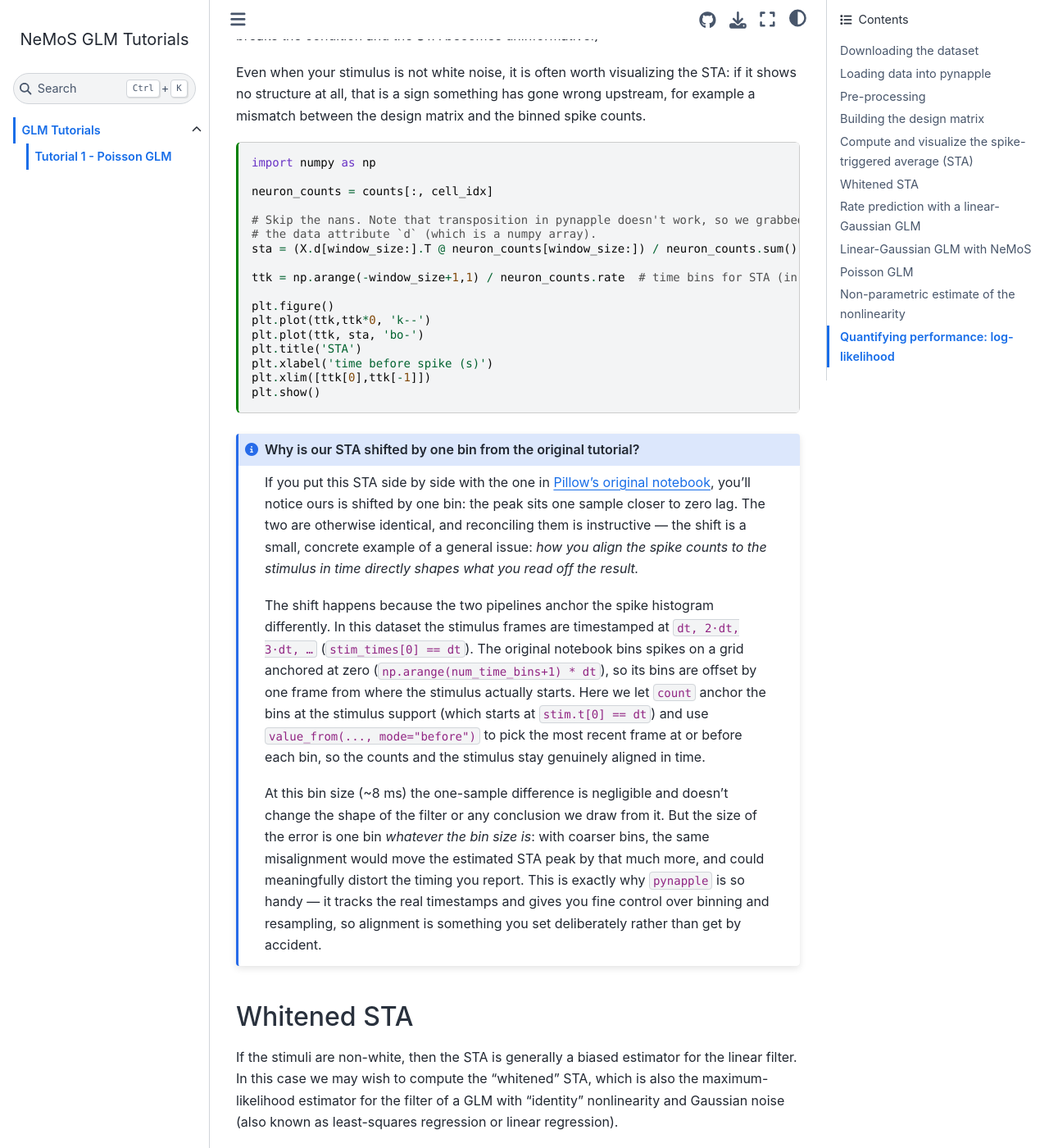
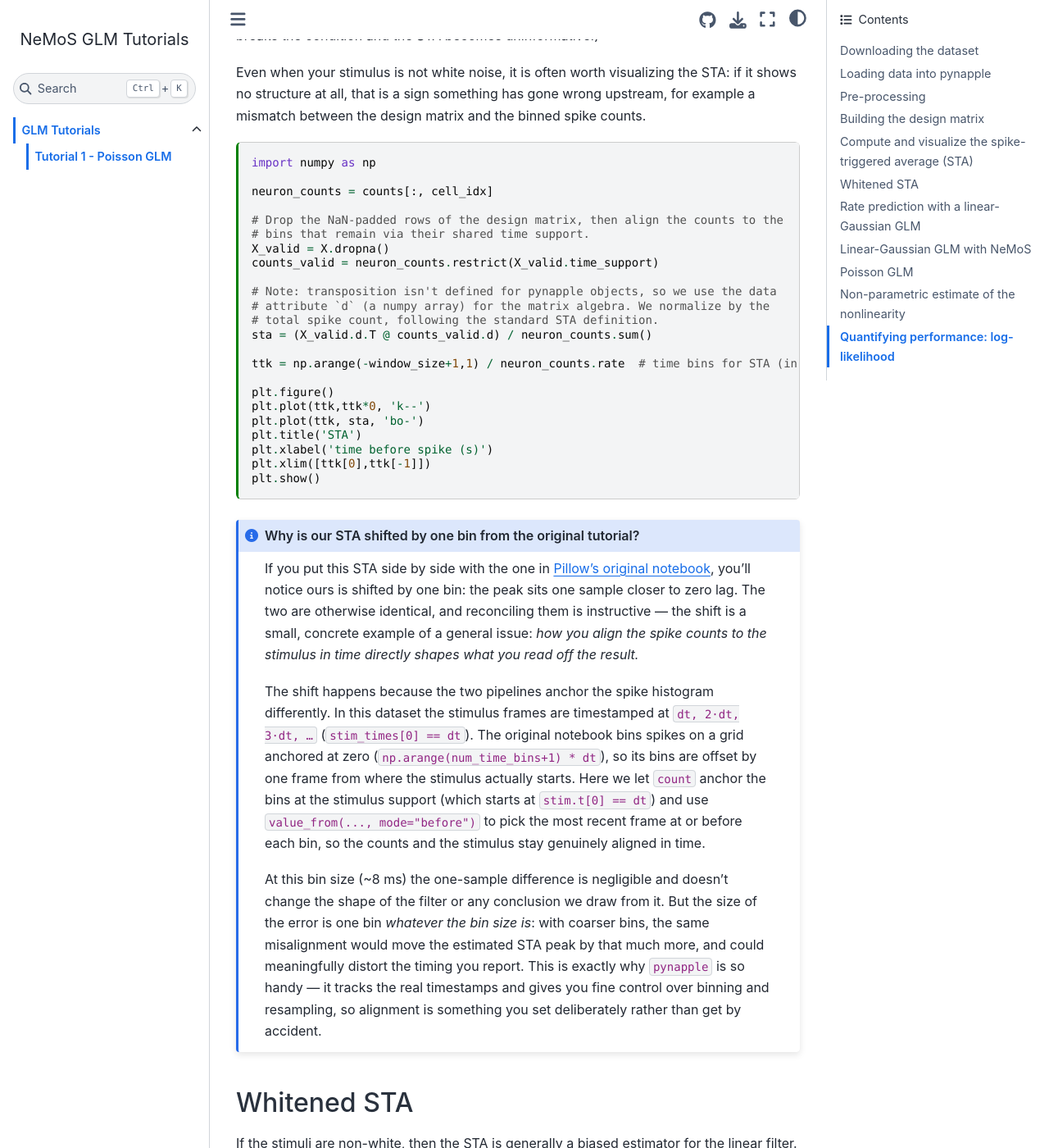
Before and after one commit to BalzaniEdoardo/nemos_glm_tutorials, a Sphinx documentation site: the page built from docs/tutorials/Sfn-2016-tutorial-GLMs/01_poisson_glm.md, in a window 1280 px wide and 1400 px high, scrolled down 6093 px. Shown: the whole window at 82% size. Built offline with Sphinx 7.4.7 and the Sphinx Book theme 1.1.4, drawn with Linux system fonts in a browser that asks for light colours; some of the changed text lies outside the part shown.

Commit message:
variable naming

````diff
--- a/docs/tutorials/Sfn-2016-tutorial-GLMs/01_poisson_glm.md
+++ b/docs/tutorials/Sfn-2016-tutorial-GLMs/01_poisson_glm.md
@@ -301,9 +301,15 @@ import numpy as np
 
 neuron_counts = counts[:, cell_idx]
 
-# Skip the nans. Note that transposition in pynapple doesn't work, so we grabbed
-# the data attribute `d` (which is a numpy array).
-sta = (X.d[window_size:].T @ neuron_counts[window_size:]) / neuron_counts.sum()
+# Drop the NaN-padded rows of the design matrix, then align the counts to the
+# bins that remain via their shared time support.
+X_valid = X.dropna()
+counts_valid = neuron_counts.restrict(X_valid.time_support)
+
+# Note: transposition isn't defined for pynapple objects, so we use the data
+# attribute `d` (a numpy array) for the matrix algebra. We normalize by the
+# total spike count, following the standard STA definition.
+sta = (X_valid.d.T @ counts_valid.d) / neuron_counts.sum()
 
 ttk = np.arange(-window_size+1,1) / neuron_counts.rate  # time bins for STA (in seconds)
 
@@ -335,7 +341,7 @@ If the stimuli have correlations this ML estimate may look like garbage (more on
 ```{code-cell} ipython3
 
 # Whitened STA (or linear regression via the analytical formula)
-wsta = np.linalg.pinv(X.d[window_size:].T @ X[window_size:]) @ sta * neuron_counts.sum()
+wsta = np.linalg.pinv(X_valid.d.T @ X_valid.d) @ sta * neuron_counts.sum()
 
 plt.figure()
 plt.plot(ttk,ttk*0, 'k--')
@@ -379,24 +385,25 @@ We can clearly see that we forgot to include an offset or "intercept" term to ou
 
 # Add an offset (constant column in the design)
 X_offset = np.hstack([np.ones_like(neuron_counts)[:, None], X])
+X_offset_valid = X_offset.dropna()
 
 # Compute the linear-Gaussian ML estimator
-XTX_inv = np.linalg.pinv(X_offset.d[window_size:].T @ X_offset[window_size:])
-wsta_offset =  XTX_inv @ (X_offset.d[window_size:].T @ neuron_counts[window_size:])
+XTX_inv = np.linalg.pinv(X_offset_valid.d.T @ X_offset_valid.d)
+wsta_offset = XTX_inv @ (X_offset_valid.d.T @ counts_valid.d)
 
 # split into intercept and coefficients
 intercept = wsta_offset[0]
 wsta_offset = wsta_offset[1:] # the linear filter part
 
 # Compute prediction with offset
-sppred_lgGLM_offset = intercept +  X @ wsta_offset
+pred_lin_gauss_offset = intercept +  X @ wsta_offset
 
 plot_counts_with_predictions(
     neuron_counts,
     ep_1sec,
     [
-        (sppred_lgGLM, "lgGLM", "red"),
-        (sppred_lgGLM_offset, "lgGLM + offset", "gold"),
+        (pred_lin_gauss, "lgGLM", "red"),
+        (pred_lin_gauss_offset, "lgGLM + offset", "gold"),
     ],
     title="linear-Gaussian GLM: spike count prediction",
     ylim=(-1.2, 4),
````
Also changed, not shown: other parts of docs/tutorials/Sfn-2016-tutorial-GLMs/01_poisson_glm.md (+13 -13 lines).
